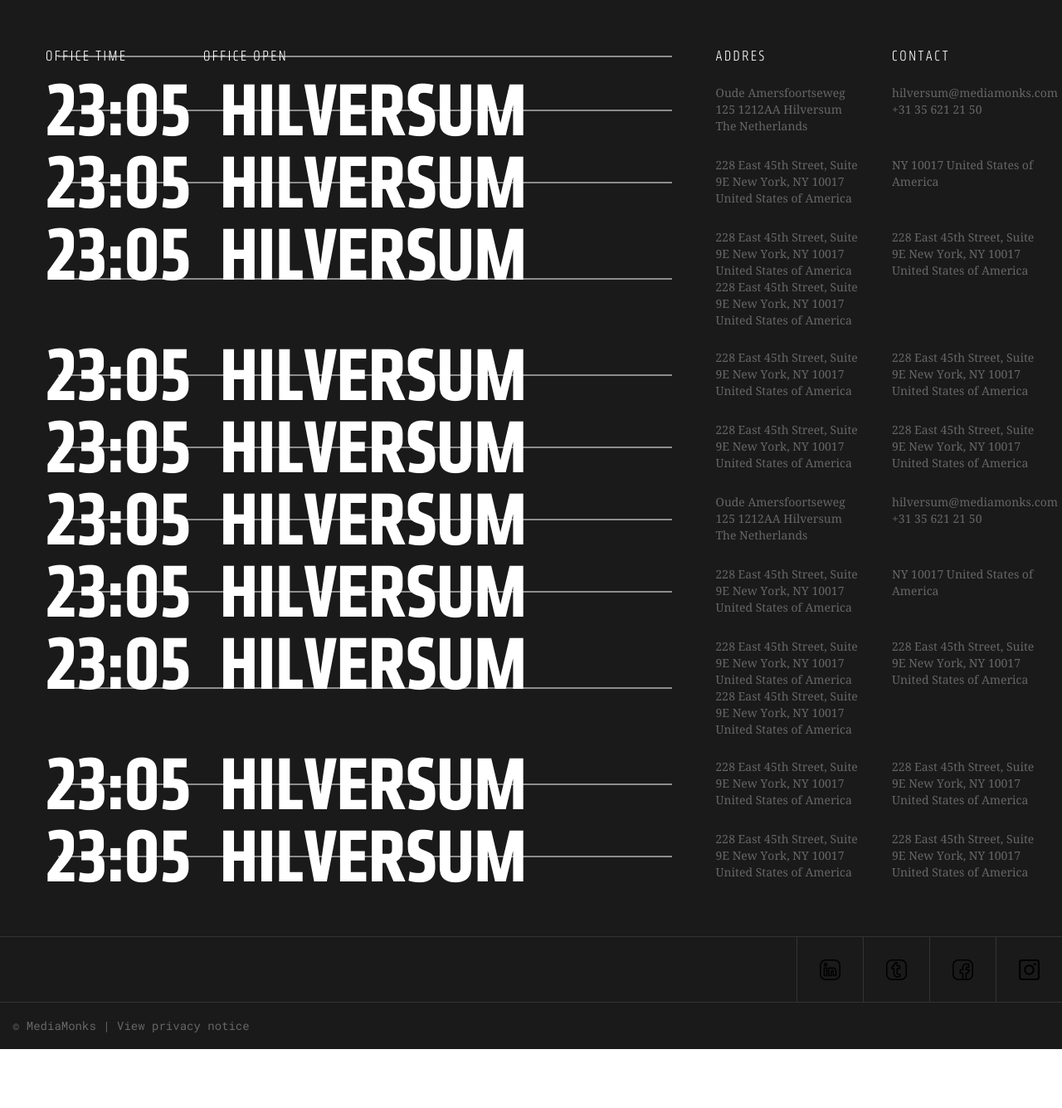
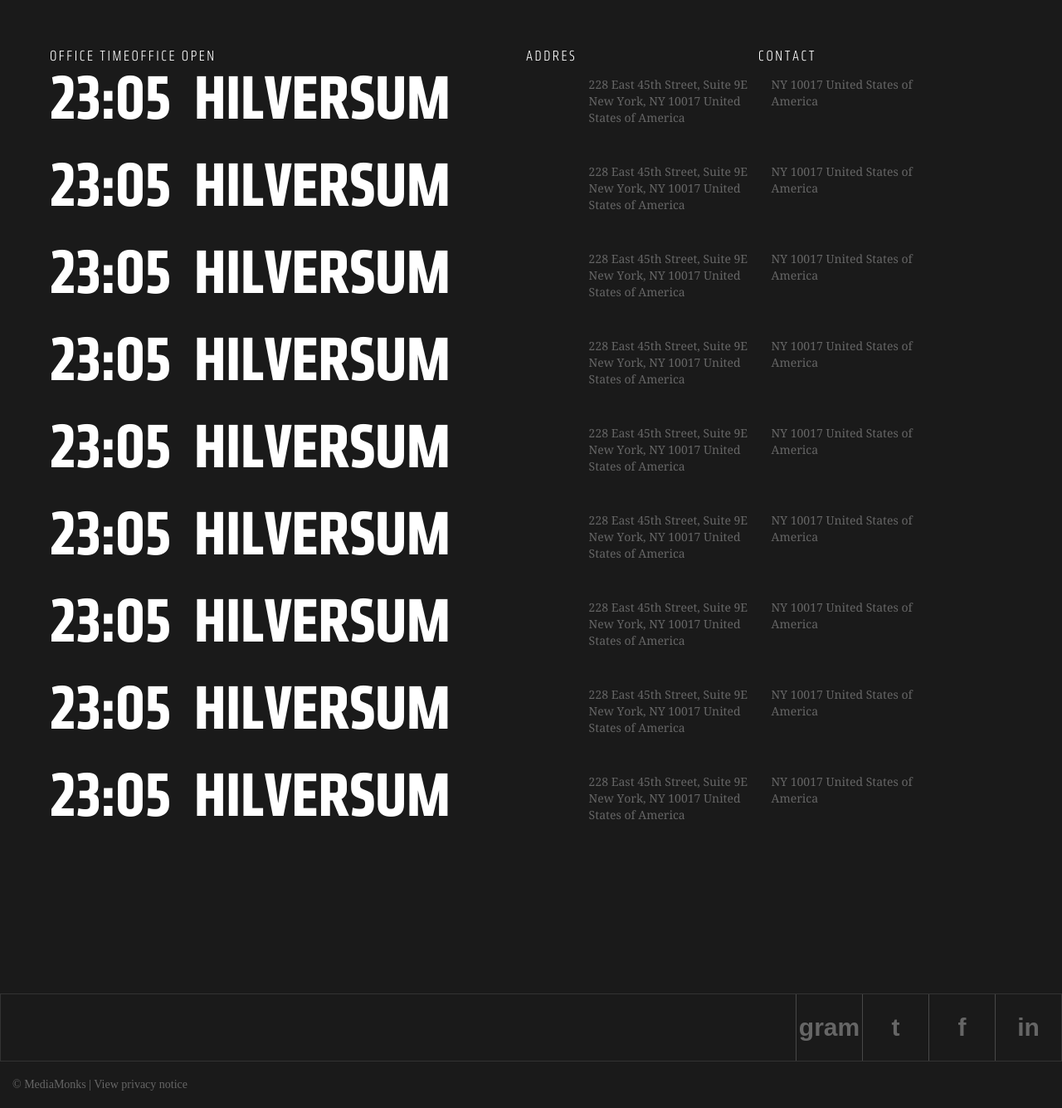
Before and after one commit to DaniyarOtynshin/mediamonks-website, a React (Create React App) app: page / in a window 1280 px wide. Shown: the part 961-2296 px from the top of the page at 83% size. Before the commit the page ends 2225 px from the top, so only its background shows below. Built offline with nearby package versions, Linux system fonts and the light colour scheme.

Commit message:
Bugfix table styles

```diff
--- a/src/components/App/App.css
+++ b/src/components/App/App.css
@@ -3,13 +3,28 @@
 }
 
 .page__content {
+    display: flex;
+    flex-direction: column;
     background-color: #1a1a1a;
 }
 
+.page__section {
+    max-width: 1920px;
+    margin: 0 auto;
+}
+
+.page__header {
+    margin-top: 0;
+}
+
 .page__main {
-    margin: 80px 0 0;
+    margin-top: 80px;
 }
 
 .page__table {
-    margin: 100px 0 0;
+    margin-top: 100px;
 }
+
+.page__footer {
+    margin-top: 160px;
+}
--- a/src/components/Table/Table.css
+++ b/src/components/Table/Table.css
@@ -1,64 +1,8 @@
 .table {
     font-family: 'klavika', serif;
     color: #fff;
-    max-width: 1250px;
-    padding: 0 0 0 55px;
-}
-
-.table__contact {
-    font-family: 'driod', serif;
-    font-weight: 400;
-    color: #666;
-    font-size: 14px;
-    line-height: 20px;
-    max-width: 175px;
-}
-
-.table__row {
-    display: flex;
-    justify-content: space-between;
-    margin: 25px 0;
-}
-
-.table__office {
-    display: flex;
-    font-weight: 700;
-    font-size: 92px;
-    text-transform: uppercase;
-    line-height: 62px;
-    min-width: 770px;
-    margin: 0;
-    position: relative;
-}
-
-.table__office::before {
-    content: "";
-    position: absolute;
-    top: 50%;
-    left: 50%;
-    transform: translate(-50%, -50%);
-    width: calc(100% - 30px);
-    border-bottom: 1px solid #fff;
-}
-
-.table__time {
-    margin: 0 35px 0 0;
-}
-
-.table__open {
-    max-width: 500px;
-}
-
-.table__title_address {
-    min-width: 175px;
-}
-
-.table__title_office {
-    width: 500px;
-}
-
-.table__title_time {
-    width: 190px;
+    width: 100%;
+    padding: 0 60px;
 }
 
 .table__title {
@@ -69,3 +13,113 @@
     text-transform: uppercase;
     line-height: 1;
 };
+
+.table__title_time {
+    width: 15%;
+    padding-bottom: 15px;
+}
+
+.table__title_open {
+    width: 41%;
+    padding-bottom: 15px;
+    padding-right: 80px;
+}
+
+.table__title_address {
+    width: 280px;
+    padding-bottom: 15px;
+}
+
+.table__title_contact {
+    width: 210px;
+}
+
+.table__time {
+    width: 15%;
+    font-weight: 700;
+    font-size: 6vw;
+    line-height: 0.68;
+    text-transform: uppercase;
+    padding-right: 3%;
+    margin: 0 0 25px;
+}
+
+.table__open {
+    width: 41%;
+    font-weight: 700;
+    font-size: 6vw;
+    line-height: 0.68;
+    text-transform: uppercase;
+    padding: 0;
+    margin: 0 0 25px;
+}
+
+.table__contact {
+    font-family: 'driod', serif;
+    font-weight: 400;
+    color: #666;
+    font-size: 14px;
+    line-height: 20px;
+}
+
+.table__contact_address {
+    width: 220px;
+    padding-right: 28px;
+    padding-bottom: 30px;
+}
+
+.table__contact_contact {
+    width: 210px;
+    padding: 0;
+}
+
+.table__row {
+    display: flex;
+    min-height: 105px;
+}
+
+.table__row_title {
+    min-height: fit-content;
+}
+
+@media (max-width: 1190px) {
+
+    .table__title_address {
+        width: 220px;
+    }
+
+    .table__time {
+        padding-right: 3%;
+        margin: 0 0 25px;
+    }
+
+    .table__open {
+        padding-right: 0;
+        margin: 0 0 25px;
+    }
+
+    .table__contact_address {
+        width: 175px;
+        font-size: 12px;
+        line-height: 17px;
+        padding-right: 15px;
+        padding-bottom: 15px;
+    }
+
+    .table__contact_contact {
+        width: 190px;
+        font-size: 12px;
+        line-height: 17px;
+        padding-bottom: 15px;
+    }
+}
+
+/* .table__office::before:not(:first-child) {
+    content: "";
+    position: absolute;
+    top: 50%;
+    left: 50%;
+    transform: translate(-50%, -50%);
+    width: calc(100% - 30px);
+    border-bottom: 1px solid #fff;
+} */
--- a/src/components/Table/Table.jsx
+++ b/src/components/Table/Table.jsx
@@ -1,93 +1,65 @@
 const Table = () => {
     return (
-        <div className="page__table table">
-                <div className="table__row">
-                    <div className="table__office">
+        <div className="page__section page__table table">
+                <div className="table__row table__row_title">
                     <div className="table__title table__title_time">office time</div>
-                        <div className="table__title table__title_office">office open</div>
-                    </div>
+                    <div className="table__title table__title_open">office open</div>
                     <div className="table__title table__title_address">addres</div>
                     <div className="table__title table__title_address">contact</div>
                 </div>
                 <div className="table__row">
-                    <div className="table__office">
                     <div className="table__time">23:05</div>
                     <div className="table__open">hilversum</div>
-                    </div>
-                    <div className="table__contact">Oude Amersfoortseweg 125 1212AA Hilversum The Netherlands</div>
-                    <div className="table__contact">hilversum@mediamonks.com +31 35 621 21 50</div>
+                    <div className="table__contact table__contact_address">228 East 45th Street, Suite 9E New York, NY 10017 United States of America</div>
+                    <div className="table__contact table__contact_contact">NY 10017 United States of America</div>
                 </div>
                 <div className="table__row">
-                    <div className="table__office">
                     <div className="table__time">23:05</div>
                     <div className="table__open">hilversum</div>
-                    </div>
-                    <div className="table__contact">228 East 45th Street, Suite 9E New York, NY 10017 United States of America</div>
-                    <div className="table__contact">NY 10017 United States of America</div>
+                    <div className="table__contact table__contact_address">228 East 45th Street, Suite 9E New York, NY 10017 United States of America</div>
+                    <div className="table__contact table__contact_contact">NY 10017 United States of America</div>
                 </div>
                 <div className="table__row">
-                    <div className="table__office">
                     <div className="table__time">23:05</div>
                     <div className="table__open">hilversum</div>
-                    </div>
-                    <div className="table__contact">228 East 45th Street, Suite 9E New York, NY 10017 United States of America 228 East 45th Street, Suite 9E New York, NY 10017 United States of America</div>
-                    <div className="table__contact">228 East 45th Street, Suite 9E New York, NY 10017 United States of America</div>
+                    <div className="table__contact table__contact_address">228 East 45th Street, Suite 9E New York, NY 10017 United States of America</div>
+                    <div className="table__contact table__contact_contact">NY 10017 United States of America</div>
                 </div>
                 <div className="table__row">
-                    <div className="table__office">
                     <div className="table__time">23:05</div>
                     <div className="table__open">hilversum</div>
-                    </div>
-                    <div className="table__contact">228 East 45th Street, Suite 9E New York, NY 10017 United States of America</div>
-                    <div className="table__contact">228 East 45th Street, Suite 9E New York, NY 10017 United States of America</div>
+                    <div className="table__contact table__contact_address">228 East 45th Street, Suite 9E New York, NY 10017 United States of America</div>
+                    <div className="table__contact table__contact_contact">NY 10017 United States of America</div>
                 </div>
                 <div className="table__row">
-                    <div className="table__office">
                     <div className="table__time">23:05</div>
                     <div className="table__open">hilversum</div>
-                    </div>
-                    <div className="table__contact">228 East 45th Street, Suite 9E New York, NY 10017 United States of America</div>
-                    <div className="table__contact">228 East 45th Street, Suite 9E New York, NY 10017 United States of America</div>
+                    <div className="table__contact table__contact_address">228 East 45th Street, Suite 9E New York, NY 10017 United States of America</div>
+                    <div className="table__contact table__contact_contact">NY 10017 United States of America</div>
                 </div>
                 <div className="table__row">
-                    <div className="table__office">
                     <div className="table__time">23:05</div>
                     <div className="table__open">hilversum</div>
-                    </div>
-                    <div className="table__contact">Oude Amersfoortseweg 125 1212AA Hilversum The Netherlands</div>
-                    <div className="table__contact">hilversum@mediamonks.com +31 35 621 21 50</div>
+                    <div className="table__contact table__contact_address">228 East 45th Street, Suite 9E New York, NY 10017 United States of America</div>
+                    <div className="table__contact table__contact_contact">NY 10017 United States of America</div>
                 </div>
                 <div className="table__row">
-                    <div className="table__office">
                     <div className="table__time">23:05</div>
                     <div className="table__open">hilversum</div>
-                    </div>
-                    <div className="table__contact">228 East 45th Street, Suite 9E New York, NY 10017 United States of America</div>
-                    <div className="table__contact">NY 10017 United States of America</div>
+                    <div className="table__contact table__contact_address">228 East 45th Street, Suite 9E New York, NY 10017 United States of America</div>
+                    <div className="table__contact table__contact_contact">NY 10017 United States of America</div>
                 </div>
                 <div className="table__row">
-                    <div className="table__office">
                     <div className="table__time">23:05</div>
                     <div className="table__open">hilversum</div>
-                    </div>
-                    <div className="table__contact">228 East 45th Street, Suite 9E New York, NY 10017 United States of America 228 East 45th Street, Suite 9E New York, NY 10017 United States of America</div>
-                    <div className="table__contact">228 East 45th Street, Suite 9E New York, NY 10017 United States of America</div>
+                    <div className="table__contact table__contact_address">228 East 45th Street, Suite 9E New York, NY 10017 United States of America</div>
+                    <div className="table__contact table__contact_contact">NY 10017 United States of America</div>
                 </div>
                 <div className="table__row">
-                    <div className="table__office">
                     <div className="table__time">23:05</div>
                     <div className="table__open">hilversum</div>
-                    </div>
-                    <div className="table__contact">228 East 45th Street, Suite 9E New York, NY 10017 United States of America</div>
-                    <div className="table__contact">228 East 45th Street, Suite 9E New York, NY 10017 United States of America</div>
-                </div>
-                <div className="table__row">
-                    <div className="table__office">
-                        <div className="table__time">23:05</div>
-                        <div className="table__open">hilversum</div>
-                    </div>
-                    <div className="table__contact">228 East 45th Street, Suite 9E New York, NY 10017 United States of America</div>
-                    <div className="table__contact">228 East 45th Street, Suite 9E New York, NY 10017 United States of America</div>
+                    <div className="table__contact table__contact_address">228 East 45th Street, Suite 9E New York, NY 10017 United States of America</div>
+                    <div className="table__contact table__contact_contact">NY 10017 United States of America</div>
                 </div>
             </div>
     )
--- a/src/components/footer/Footer.css
+++ b/src/components/footer/Footer.css
@@ -1,10 +1,15 @@
+.footer {
+    width: 100%;
+}
+
 .footer__icon {
+    font-family: 'klavika', serif;
     width: 25px;
     height: 25px;
+    height: 80px;
 }
 
 .footer__privacy {
-    font-family: 'Roboto Mono', serif;
     font-weight: 400;
     color: #666;
     font-size: 14px;
@@ -16,20 +21,26 @@
     display: flex;
     justify-content: center;
     align-items: center;
-    border-left: 1px solid #333;
+    border-left: 1px solid #484848;
     width: 80px;
+    height: 80px;
+    text-decoration: none;
+    font-size: 30px;
+    font-family: 'Droid', sans-serif;
+    line-height: 36px;
+    font-weight: 700;
+    color: #666;
+    transition: all 0.2s ease 0s;
+    transform-origin: center;
+}
+
+.footer__item:hover {
+    color: #fff;
+    background-color: #427197;
 }
 
 .footer__info {
     display: flex;
     justify-content: flex-end;
-    min-height: 80px;
-    border-top: 1px solid #333;
-    border-bottom: 1px solid #333;
-    margin: 65px 0 0;
+    border: 1px solid #333;
 }
-
-.footer__icon {
-    width: 25px;
-    height: 25px;
-}
--- a/src/components/footer/Footer.jsx
+++ b/src/components/footer/Footer.jsx
@@ -1,18 +1,13 @@
 import React from 'react';
-
-import instagramPath from '../../assets/inst.svg';
-import facebookPath from '../../assets/fb.svg';
-import twitterPath from '../../assets/tw.svg';
-import linkedinPath from '../../assets/in.svg';
 
 function Footer() {
     return (
-        <footer className="page__footer footer">
+        <footer className="page__section page__footer footer">
             <div className="footer__info">
-                <a href="" className="footer__item"><img src={ instagramPath } className="footer__icon" /></a>
-                <a href="" className="footer__item"><img src={ twitterPath } className="footer__icon" /></a>
-                <a href="" className="footer__item"><img src={ facebookPath } className="footer__icon" /></a>
-                <a href="" className="footer__item"><img src={ linkedinPath } className="footer__icon" /></a>
+                <a href="https://www.instagram.com/mediamonks/" target="blank" className="footer__item">gram</a>
+                <a href="https://twitter.com/mediamonks" target="blank" className="footer__item">t</a>
+                <a href="https://www.facebook.com/mediamonks" target="blank" className="footer__item">f</a>
+                <a href="https://www.linkedin.com/company/mediamonks/" className="footer__item">in</a>
             </div>
             <p className="footer__privacy">© MediaMonks | View privacy notice</p>
         </footer>
--- a/src/components/header/header.css
+++ b/src/components/header/header.css
@@ -1,5 +1,7 @@
 .header {
     height: 80px;
+    max-width: 1920px;
+    width: 100%;
     display: flex;
     justify-content: space-between;
     background-color: #1a1a1a; /* sticky */
@@ -40,7 +42,7 @@
     text-transform: uppercase;
     text-decoration: none;
     color: #666;
-    padding: 30px 0 0 45px;
+    padding: 31px 0 0 45px;
     transition: all 0.3s ease 0s;
 }
 
@@ -51,6 +53,6 @@
 .menu__list {
     display: flex;
     list-style: none;
-    padding: 0 0 0 15px;
+    padding: 0 0 0 10px;
     margin: 0;
 }
--- a/src/components/header/header.jsx
+++ b/src/components/header/header.jsx
@@ -20,7 +20,7 @@ function Header() {
 
 
     return (
-        <header className={`page__header header ${state ? 'header_active' : ''}`}>
+        <header className={`page__section page__header header ${state ? 'header_active' : ''}`}>
             <div className="header__menu menu">
                 <div className="menu__body">
                     <ul className="menu__list">
--- a/src/components/main/Main.css
+++ b/src/components/main/Main.css
@@ -0,0 +1,3 @@
+.main {
+    width: 100%;
+}
--- a/src/components/main/Main.jsx
+++ b/src/components/main/Main.jsx
@@ -3,7 +3,7 @@ import Cells from '../Cells/Cells';
 
 function Main() {
     return (
-        <main className="main page__main">
+        <main className="main page__main page__section">
             <Cells />
         </main>
     )
```
Lines whose indentation alone changed are shown as unchanged.
